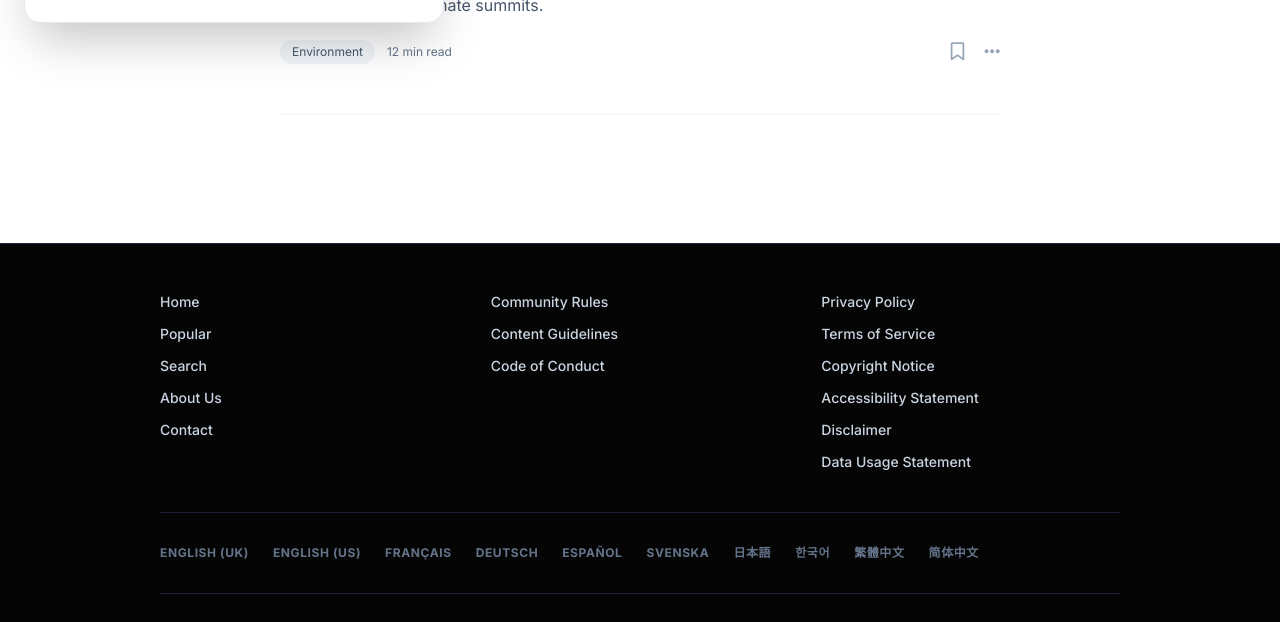
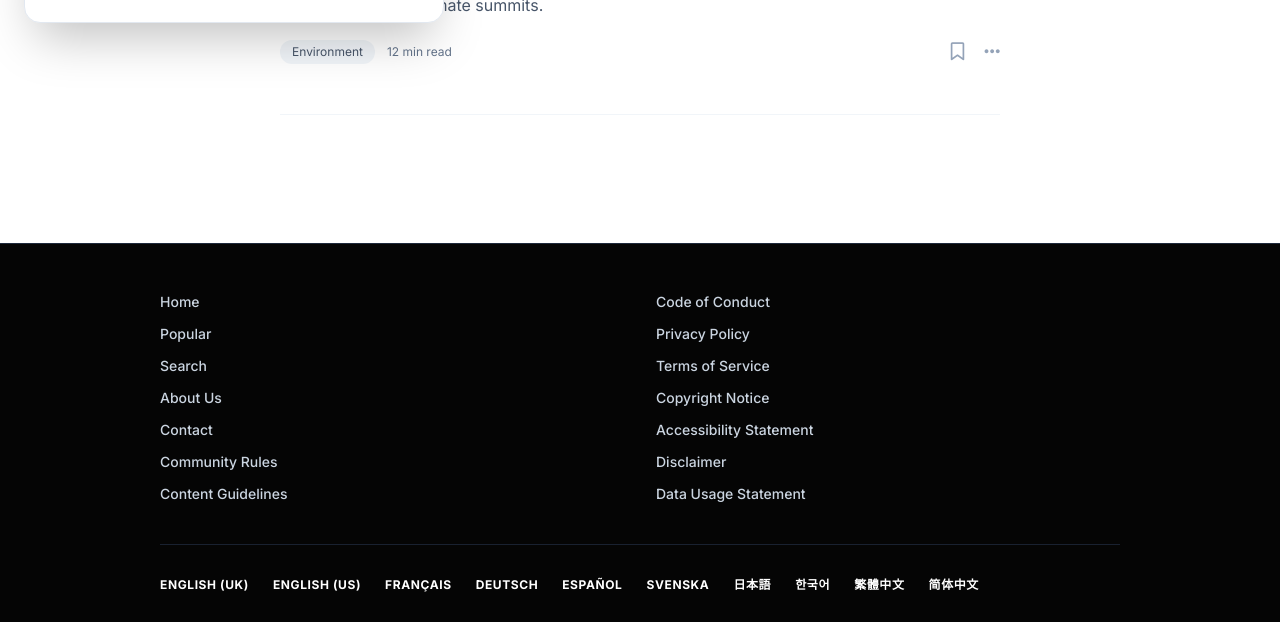
Before and after one commit to ensite999-stack/Fidnu, a plain HTML site: page index.html in a window 1280 px wide. Shown: the part 754-1376 px from the top of the page. Drawn offline with nearby package versions, Linux system fonts and the light colour scheme.

Commit message:
Update index.html

```diff
--- a/index.html
+++ b/index.html
@@ -169,7 +169,7 @@
     <footer class="bg-deepspace border-t border-slate-800 mt-8 pt-12 pb-8 font-sans">
         <div class="max-w-5xl mx-auto px-4 sm:px-6 lg:px-8">
 
-            <div class="grid grid-cols-1 sm:grid-cols-3 gap-8 mb-10">
+            <div class="grid grid-cols-2 gap-8 mb-10">
 
                 <ul class="flex flex-col space-y-3 text-sm text-slate-300 font-medium">
                     <li><a href="#" class="hover:text-iceblue-500 transition-colors">Home</a></li>
@@ -177,15 +177,12 @@
                     <li><a href="#" class="hover:text-iceblue-500 transition-colors">Search</a></li>
                     <li><a href="#" class="hover:text-iceblue-500 transition-colors">About Us</a></li>
                     <li><a href="contact.html" class="hover:text-iceblue-500 transition-colors">Contact</a></li>
+                    <li><a href="#" class="hover:text-iceblue-500 transition-colors">Community Rules</a></li>
+                    <li><a href="#" class="hover:text-iceblue-500 transition-colors">Content Guidelines</a></li>
                 </ul>
 
                 <ul class="flex flex-col space-y-3 text-sm text-slate-300 font-medium">
-                    <li><a href="#" class="hover:text-iceblue-500 transition-colors">Community Rules</a></li>
-                    <li><a href="#" class="hover:text-iceblue-500 transition-colors">Content Guidelines</a></li>
                     <li><a href="#" class="hover:text-iceblue-500 transition-colors">Code of Conduct</a></li>
-                </ul>
-
-                <ul class="flex flex-col space-y-3 text-sm text-slate-300 font-medium">
                     <li><a href="legal.html" class="hover:text-iceblue-500 transition-colors">Privacy Policy</a></li>
                     <li><a href="legal.html" class="hover:text-iceblue-500 transition-colors">Terms of Service</a></li>
                     <li><a href="legal.html" class="hover:text-iceblue-500 transition-colors">Copyright Notice</a></li>
@@ -196,17 +193,17 @@
             </div>
 
             <div class="border-t border-slate-800/80 pt-8 mb-8">
-                <ul class="flex flex-wrap gap-x-6 gap-y-3 text-xs font-bold text-slate-500 uppercase tracking-wider">
-                    <li><a href="#" class="hover:text-white transition-colors block">English (UK)</a></li>
-                    <li><a href="#" class="hover:text-white transition-colors block">English (US)</a></li>
-                    <li><a href="#" class="hover:text-white transition-colors block">Français</a></li>
-                    <li><a href="#" class="hover:text-white transition-colors block">Deutsch</a></li>
-                    <li><a href="#" class="hover:text-white transition-colors block">Español</a></li>
-                    <li><a href="#" class="hover:text-white transition-colors block">Svenska</a></li>
-                    <li><a href="#" class="hover:text-white transition-colors block">日本語</a></li>
-                    <li><a href="#" class="hover:text-white transition-colors block">한국어</a></li>
-                    <li><a href="#" class="hover:text-white transition-colors block">繁體中文</a></li>
-                    <li><a href="#" class="hover:text-white transition-colors block">简体中文</a></li>
+                <ul class="flex flex-wrap gap-x-6 gap-y-3 text-xs font-bold text-white uppercase tracking-wider">
+                    <li><a href="#" class="hover:text-iceblue-400 transition-colors block">English (UK)</a></li>
+                    <li><a href="#" class="hover:text-iceblue-400 transition-colors block">English (US)</a></li>
+                    <li><a href="#" class="hover:text-iceblue-400 transition-colors block">Français</a></li>
+                    <li><a href="#" class="hover:text-iceblue-400 transition-colors block">Deutsch</a></li>
+                    <li><a href="#" class="hover:text-iceblue-400 transition-colors block">Español</a></li>
+                    <li><a href="#" class="hover:text-iceblue-400 transition-colors block">Svenska</a></li>
+                    <li><a href="#" class="hover:text-iceblue-400 transition-colors block">日本語</a></li>
+                    <li><a href="#" class="hover:text-iceblue-400 transition-colors block">한국어</a></li>
+                    <li><a href="#" class="hover:text-iceblue-400 transition-colors block">繁體中文</a></li>
+                    <li><a href="#" class="hover:text-iceblue-400 transition-colors block">简体中文</a></li>
                 </ul>
             </div>
 
```
